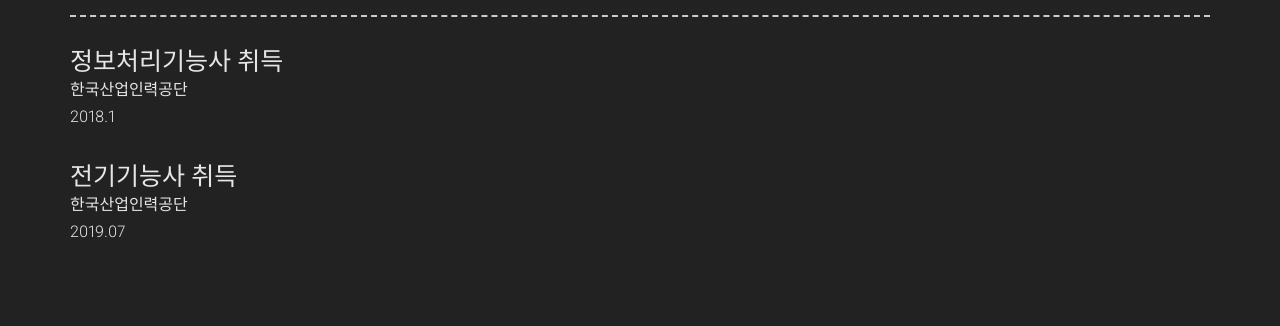
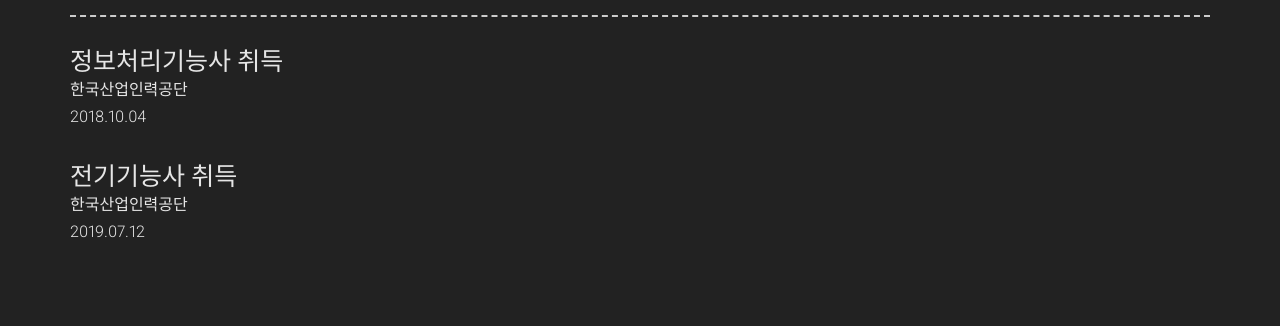
Before and after one commit to gwon713/gwon713.github.io, a Jekyll site: the page built from index.md, in a window 1280 px wide. Shown: the part 1980-2306 px from the top of the page. Built offline with Jekyll 4.4.1, drawn with Linux system fonts in a browser that asks for light colours; nearby versions of some CDN libraries.

Commit message:
Update _config.yml

```diff
--- a/_config.yml
+++ b/_config.yml
@@ -158,11 +158,11 @@ content:
       - layout: left
         title: 정보처리기능사 취득
         sub_title: 한국산업인력공단
-        caption: 2018.10
+        caption: 2018.10.04
       - layout: left
         title: 전기기능사 취득
         sub_title: 한국산업인력공단
-        caption: 2019.07
+        caption: 2019.07.12
 
 # Footer
 footer_show_references: true
```
